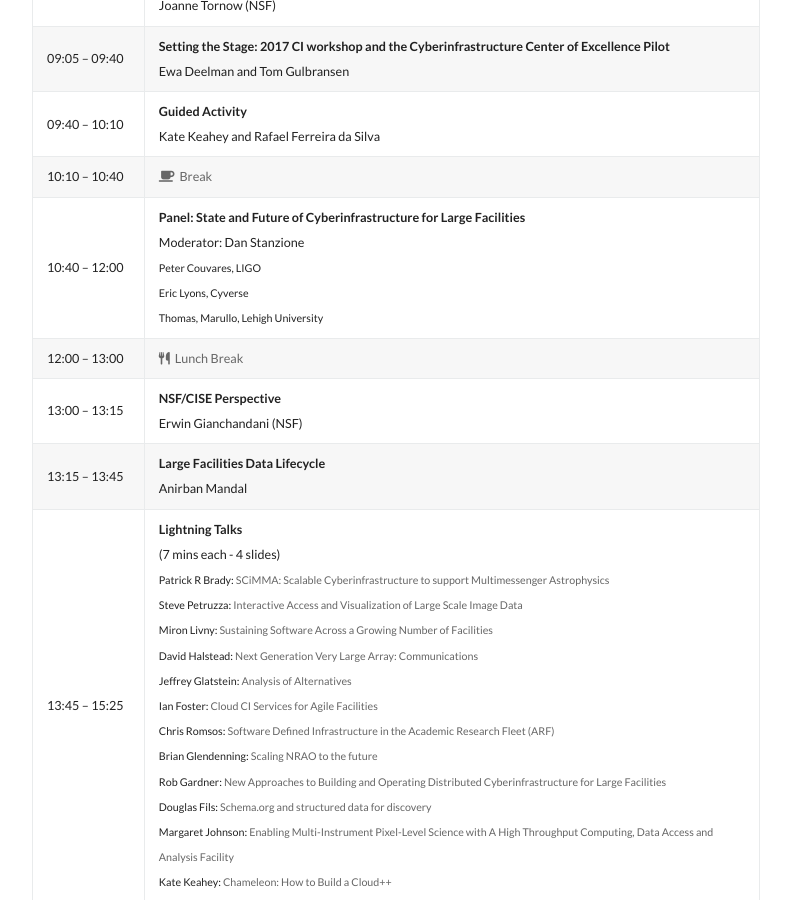
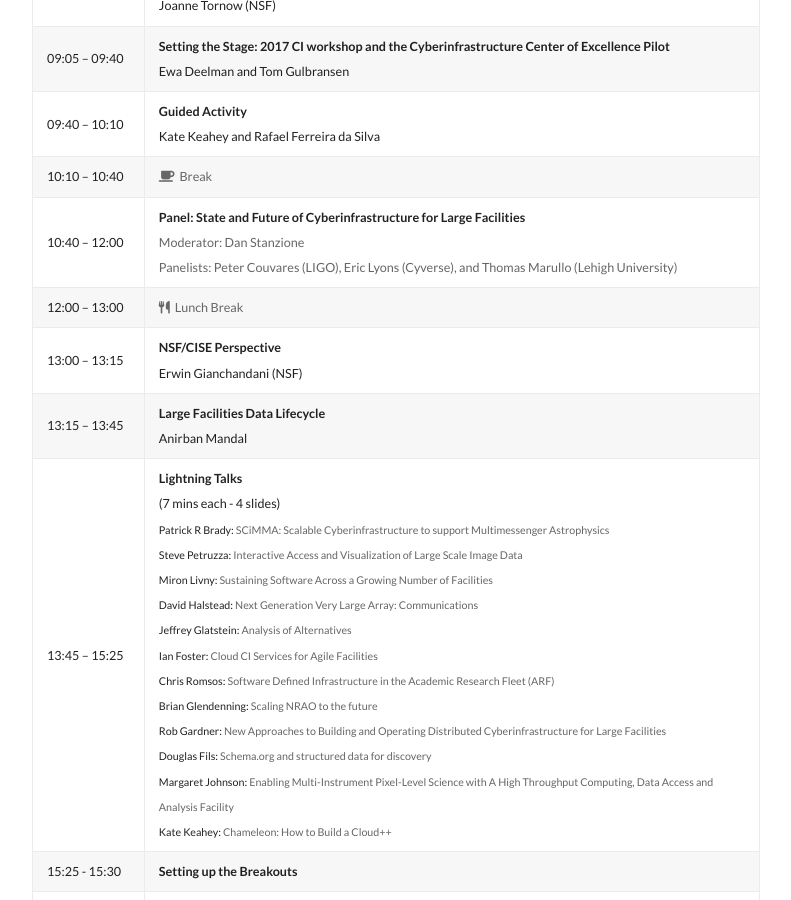
Before and after one commit to facilitiesci/facilitiesci.github.io, a Jekyll site: the page built from agenda.md, in a window 1280 px wide and 900 px high, scrolled down 663 px. Shown: the whole window, without its empty margins (244-1035 px from the left). Built offline with Jekyll 4.4.1, drawn with Linux system fonts in a browser that asks for light colours; nearby versions of some CDN libraries.

Commit message:
Update agenda.md

```diff
--- a/agenda.md
+++ b/agenda.md
@@ -23,7 +23,7 @@ Alexandria, VA, USA, September 16-17, 2019
 | 09:05 – 09:40	| **Setting the Stage: 2017 CI workshop and the Cyberinfrastructure Center of Excellence Pilot**<br />Ewa Deelman and Tom Gulbransen
 | 09:40 – 10:10	| **Guided Activity**<br />Kate Keahey and Rafael Ferreira da Silva
 | 10:10 – 10:40	| <span style="color: #666"><i class="fas fa-coffee"></i>&nbsp;&nbsp;Break</span>
-| 10:40 – 12:00	| **Panel: State and Future of Cyberinfrastructure for Large Facilities**<br />Moderator: Dan Stanzione<br /><span style="font-size: 85%">Peter Couvares, LIGO<br />Eric Lyons, Cyverse<br />Thomas, Marullo, Lehigh University</span>
+| 10:40 – 12:00	| **Panel: State and Future of Cyberinfrastructure for Large Facilities**<br /><span style="color: #666">Moderator: Dan Stanzione<br />Panelists: Peter Couvares (LIGO), Eric Lyons (Cyverse), and Thomas Marullo (Lehigh University)</span>
 | 12:00 – 13:00	| <span style="color: #666"><i class="fas fa-utensils"></i>&nbsp;&nbsp;Lunch Break</span>
 | 13:00 – 13:15	| **NSF/CISE Perspective**<br />Erwin Gianchandani (NSF)
 | 13:15 – 13:45	| **Large Facilities Data Lifecycle**<br />Anirban Mandal
```
